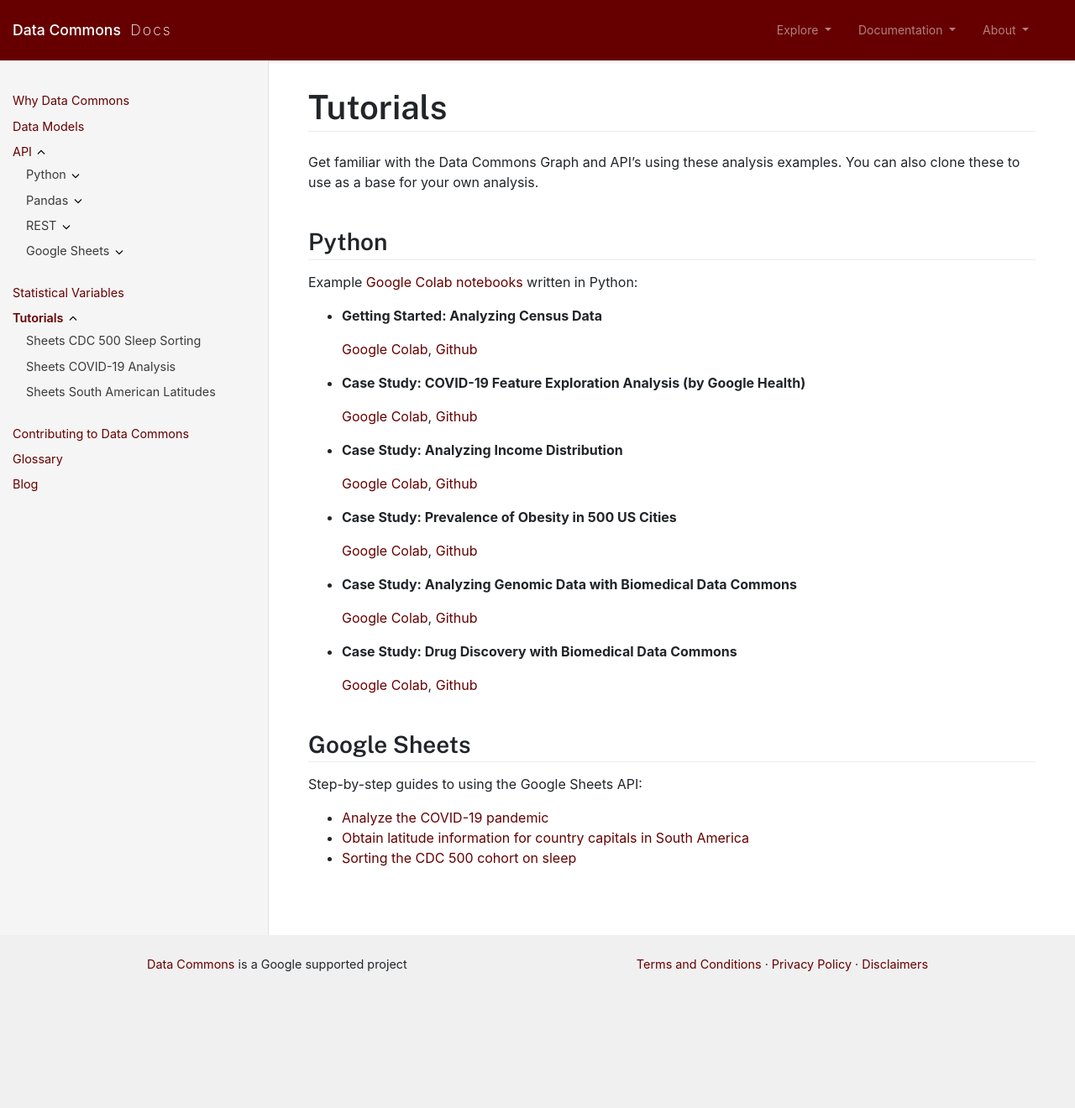
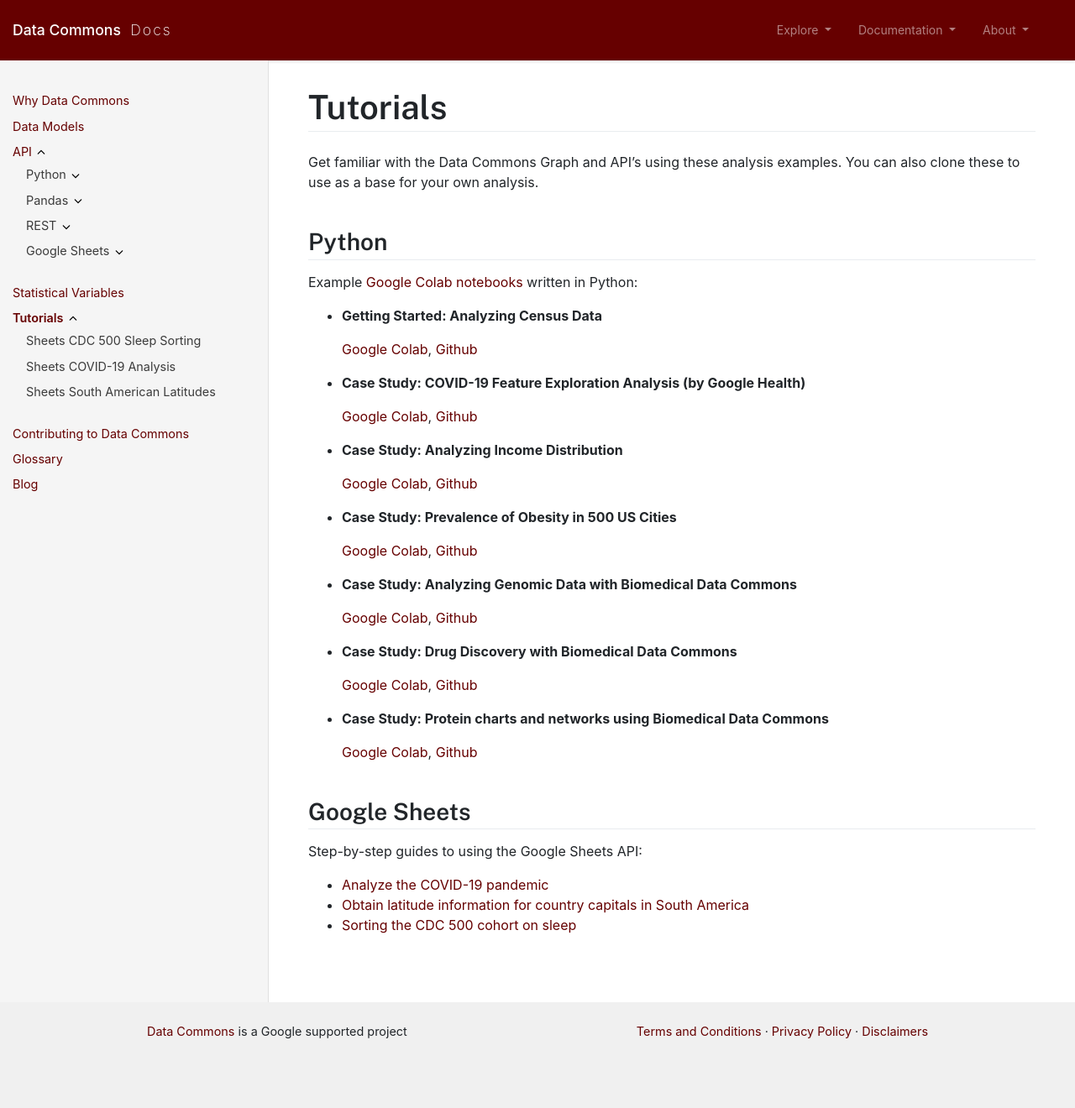
Before and after one commit to datacommonsorg/docsite, a Jekyll site: the page built from tutorials/index.md, in a window 1280 px wide. Shown: the whole page at 84% size. Built offline with Jekyll 4.4.1, drawn with Linux system fonts in a browser that asks for light colours; comment, search, counter and statistics services are not loaded; before the commit the page ends 1240 px from its top, so only the background shows below that.

Commit message:
feat: add protein_charts.ipynb

```diff
--- a/tutorials/index.md
+++ b/tutorials/index.md
@@ -40,6 +40,10 @@
 
     [Google Colab](https://colab.research.google.com/drive/1dSKYiRMn3mbDsInorQzYM0yk7sqv6fIV){:target="_blank"}, [Github](https://github.com/datacommonsorg/api-python/blob/master/notebooks/Drug_Discovery_With_Data_Commons.ipynb){:target="_blank"}
 
+-   **Case Study: Protein charts and networks using Biomedical Data Commons**
+
+    [Google Colab](https://colab.research.google.com/drive/1Kh-ufqobdChZ2qQgEY0rdPA2_DBmOiSG){:target="_blank"}, [Github](https://github.com/datacommonsorg/api-python/blob/master/notebooks/protein-charts.ipynb){:target="_blank"}
+
 
 ## Google Sheets
 
```
